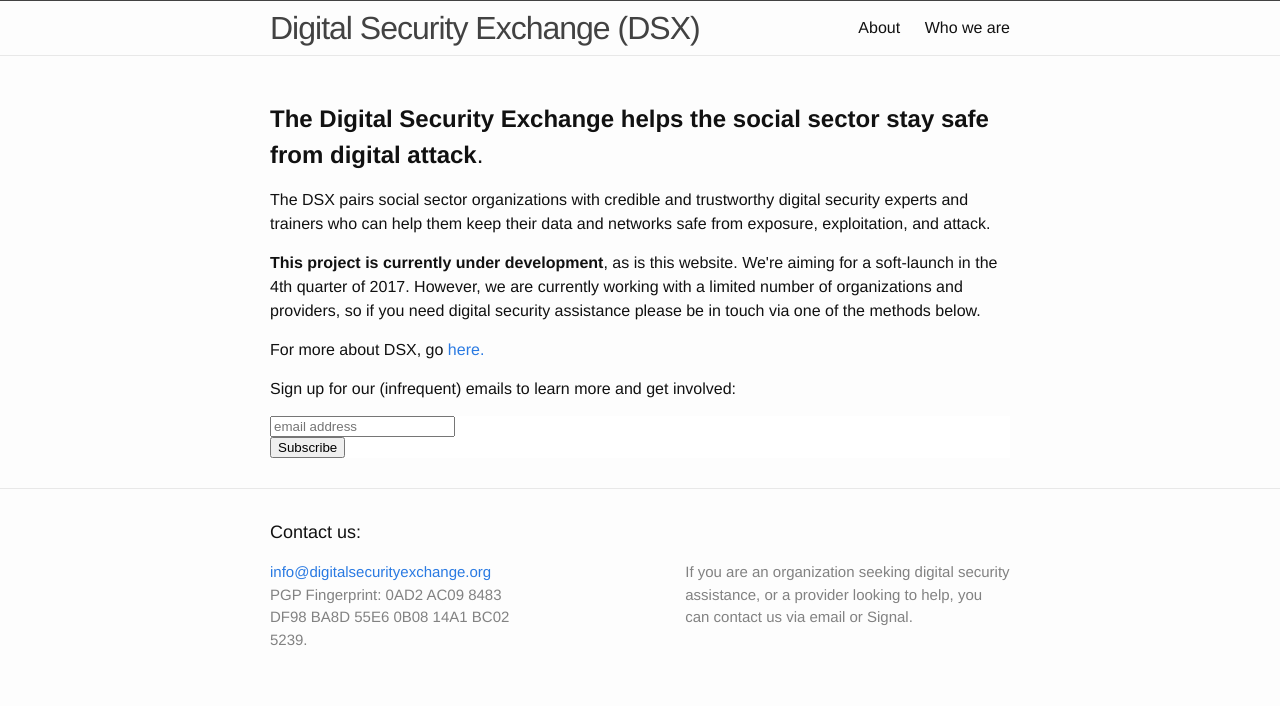
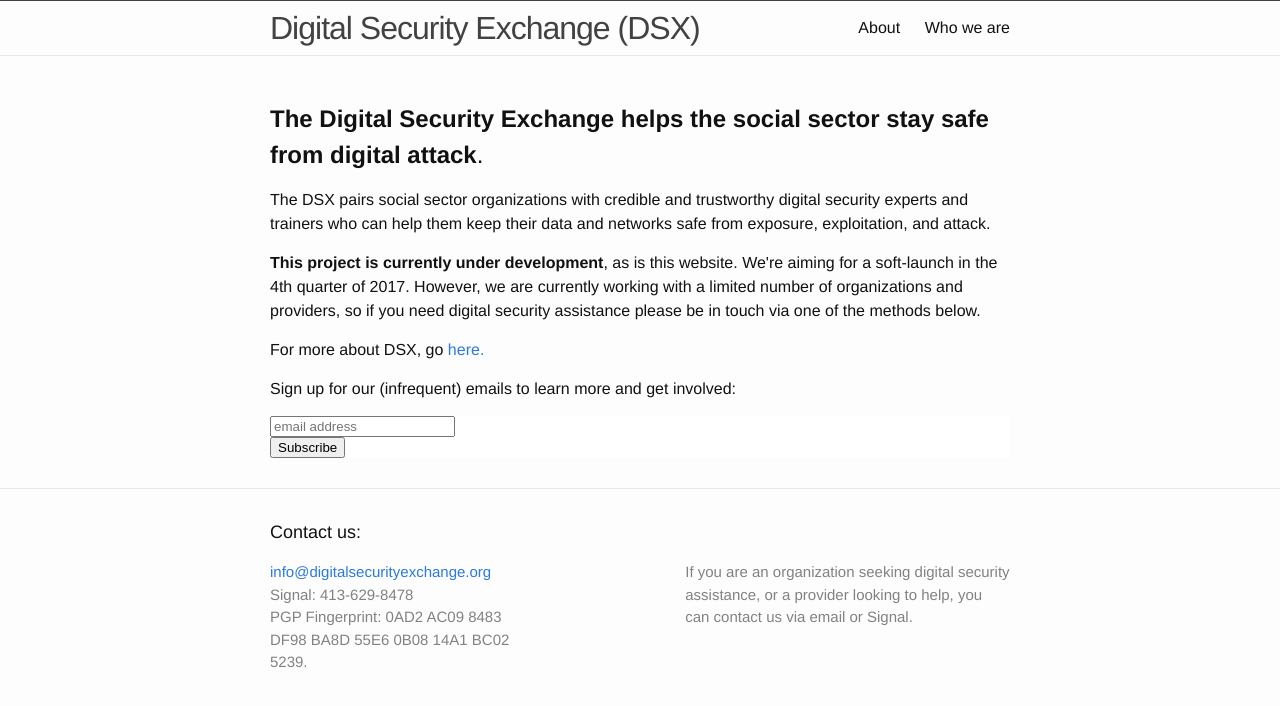
Before and after one commit to digiexchange/dsx.github.io, a Jekyll site: the page built from index.md, in a window 1280 px wide. Shown: the top 706 px of the page. Built offline with Jekyll 4.4.1, drawn with Linux system fonts in a browser that asks for light colours; comment, search, counter and statistics services are not loaded.

Commit message:
added Signal number

```diff
--- a/_includes/footer.html
+++ b/_includes/footer.html
@@ -12,7 +12,7 @@
             {% if site.email %}
             <li><a href="mailto:{{ site.email }}">{{ site.email }}</a></li>
             {% endif %}
-            <!--<li>Signal: 413-629-8478</li> -->
+            <li>Signal: 413-629-8478</li>
               <li>PGP Fingerprint: 0AD2 AC09 8483 DF98 BA8D 55E6 0B08 14A1 BC02 5239.</li>
         </ul>
       </div>
```
